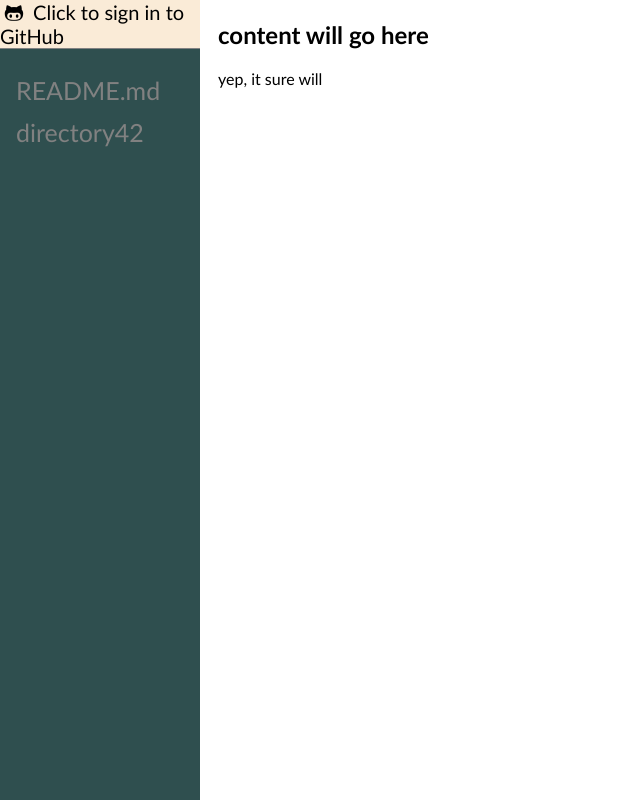
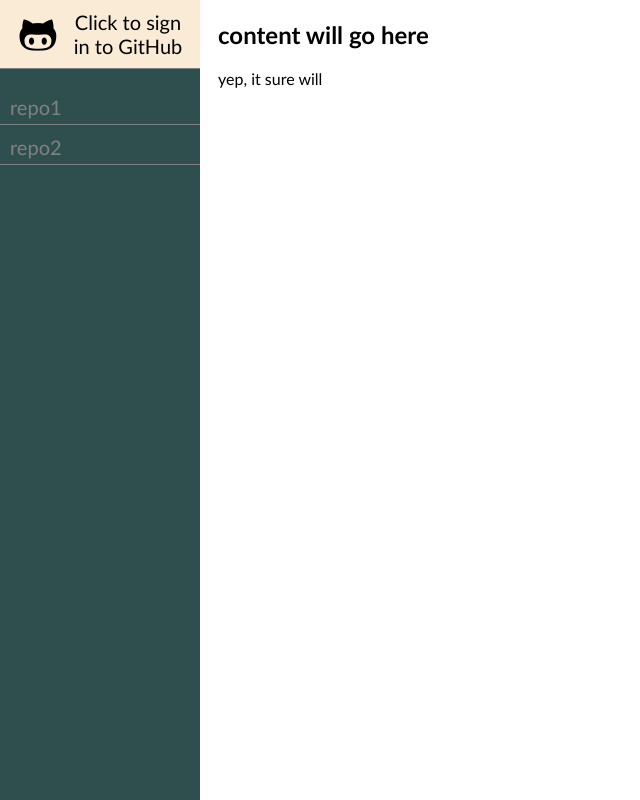
Before and after one commit to sjml/drax, an Angular app: page / in a window 1280 px wide. Shown: the whole page, without its empty margins (0-640 px from the left). Built offline with nearby package versions, Linux system fonts and the light colour scheme.

Commit message:
loading repo list!

```diff
--- a/src/app/githubaccess/githubaccess.component.html
+++ b/src/app/githubaccess/githubaccess.component.html
@@ -1,21 +1,25 @@
 <div class="sidebar">
-  <div class="gitHubInfo">
-    <div *ngIf="!this.user" (click)="attemptAuthorization()">
-      <span class="icon-github"></span> Click to sign in to GitHub
+  <div class="gitHubWidget">
+    <div *ngIf="!this.user" (click)="attemptAuthorization()" class="gitHubConnectPrompt">
+      <div class="icon-github"></div>
+      <div class="loginPrompt">Click to sign in to GitHub</div>
     </div>
-    <div *ngIf="this.user">
-      <img class="avatar" src="{{ this.user.avatarUrl }}" alt="{{ this.user.login }} avatar" />
-      <span class="username">{{ this.user.login }}</span>
-      <span *ngIf="this.user.fullName.length > 0" class="realname">{{ this.user.fullName }}</span>
+    <div *ngIf="this.user" class="gitHubUserInfo">
+      <img class="avatar" src="{{ this.user.avatarUrl }}&s=48" alt="{{ this.user.login }} avatar" />
+      <div class="username">{{ this.user.login }}</div>
+      <!-- <div *ngIf="this.user.fullName.length > 0" class="realname">{{ this.user.fullName }}</div> -->
     </div>
   </div>
 
-  <div class="repoNav">
-    <a href="#" class="fileItem">
-      README.md
-    </a>
-    <a href="#" class="folderItem">
-      directory42
-    </a>
+  <div *ngIf="this.user" class="repoInfo">
+    <div *ngIf="!this.currentRepo" class="repoSelect">
+      <div class="repoSelectPrompt">Choose a Repository</div>
+    </div>
   </div>
+
+  <ul class="gitHubNavList">
+    <li *ngFor="let node of currentNavList" class="gitHubNode">
+      {{ node.name }}
+    </li>
+  </ul>
 </div>
--- a/src/app/githubaccess/githubaccess.component.scss
+++ b/src/app/githubaccess/githubaccess.component.scss
@@ -10,24 +10,84 @@
   background-color: darkslategray;
   overflow-x: hidden;
 
-  .gitHubInfo {
+  .gitHubConnectPrompt {
+    :hover {
+      cursor: pointer;
+    }
+
     border-bottom: $sidebarItemColor solid 1px;
     background-color: antiquewhite;
-    margin-bottom: 20px;
     font-size: 20px;
+    padding: 10px;
+
+    display: flex;
+
+    .icon-github {
+      font-size: 40px;
+    }
+
+    .loginPrompt {
+      text-align: center;
+    }
   }
 
-  .repoNav {
-    a {
-      text-decoration: none;
-      color: $sidebarItemColor;
-      padding: 6px 8px 6px 16px;
-      display: block;
-      font-size: 25px;
+  .gitHubUserInfo {
+    border-bottom: $sidebarItemColor solid 1px;
+    background-color: antiquewhite;
+    font-size: 20px;
+    padding: 10px;
+
+    display: flex;
+    align-items: center;
+
+    .avatar {
+      margin-right: 10px;
     }
 
-    a:hover {
-      color: #f1f1f1;
+    .username {
+      font-size: 20px;
+      text-align: center;
+      width: 100%;
     }
   }
+
+  .repoInfo {
+    .repoSelect {
+      :hover {
+        cursor: pointer;
+      }
+
+      background-color: burlywood;
+      font-size: 20px;
+      text-align: center;
+    }
+  }
+
+  .gitHubNavList {
+    padding: 0;
+  }
+
+  .gitHubNode {
+    list-style: none;
+    font-size: 20px;
+    color: $sidebarItemColor;
+    padding: 10px 10px 5px 10px;
+    border-bottom: $sidebarItemColor solid 1px;
+  }
+
+  // .repoNav {
+  //   margin-top: 20px;
+
+  //   a {
+  //     text-decoration: none;
+  //     color: $sidebarItemColor;
+  //     padding: 6px 8px 6px 16px;
+  //     display: block;
+  //     font-size: 25px;
+  //   }
+
+  //   a:hover {
+  //     color: #f1f1f1;
+  //   }
+  // }
 }
--- a/src/app/githubaccess/githubaccess.component.ts
+++ b/src/app/githubaccess/githubaccess.component.ts
@@ -2,6 +2,29 @@ import { Component, OnInit } from '@angular/core';
 import { HttpClient, HttpHeaders } from '@angular/common/http';
 import { Observable } from 'rxjs/Observable';
 import { of } from 'rxjs/observable/of';
+
+import { Queries } from './graphqlQueries';
+
+class GitHubUser {
+  public fullName: string;
+  public login: string;
+  public avatarUrl: string;
+}
+
+class GitHubNode {
+  public name: string;
+  public fullPath: string;
+}
+
+class GitHubRepo extends GitHubNode {
+  public defaultBranch: string;
+  public isPrivate: boolean;
+  public description: string;
+}
+
+class GitHubItem extends GitHubNode {
+  public isDirectory: boolean;
+}
 
 @Component({
   selector: 'app-githubaccess',
@@ -14,6 +37,9 @@ export class GitHubAccessComponent implements OnInit {
 
   bearerToken: String = null;
   user: GitHubUser = null;
+  currentRepo: GitHubRepo = null;
+
+  currentNavList: GitHubNode[] = [];
 
   constructor(private http: HttpClient) { }
 
@@ -21,7 +47,22 @@ export class GitHubAccessComponent implements OnInit {
     this.bearerToken = localStorage.getItem('gitHubBearerToken');
     if (this.bearerToken !== null) {
       this.loadUser();
+      this.getRepositoryList().then(list => this.currentNavList = list);
     }
+
+    const fakeRepo1 = new GitHubRepo();
+    fakeRepo1.defaultBranch = 'master';
+    fakeRepo1.name = 'repo1';
+    fakeRepo1.description = 'An excellent repository.';
+    fakeRepo1.isPrivate = false;
+
+    const fakeRepo2 = new GitHubRepo();
+    fakeRepo2.defaultBranch = 'v2';
+    fakeRepo2.name = 'repo2';
+    fakeRepo2.description = 'A shitty, secret repository.';
+    fakeRepo2.isPrivate = true;
+
+    this.currentNavList = [fakeRepo1, fakeRepo2];
   }
 
   attemptAuthorization() {
@@ -57,6 +98,7 @@ export class GitHubAccessComponent implements OnInit {
     }, false);
 
     const popupRef = window.open(
+      // TODO: make this URL a configurable parameter
       'http://localhost:4201/auth/',
       'GitHub Authorization',
       'scrollbars=yes,width=' + popUpWidth + ',height=' + popUpHeight + ',top=' + top + ',left=' + left
@@ -72,22 +114,38 @@ export class GitHubAccessComponent implements OnInit {
     });
   }
 
-  getUserData(token: String): Promise<Object> {
+  private graphQlQuery(query: object): Observable<object> {
+    // TODO: give back nothing if we're not logged in
     return this.http.post(
-      this.GITHUB_URL,
-      {'query': '{viewer {name avatarUrl login}}'},
+      this.GITHUB_URL, query,
       {
-        headers: new HttpHeaders().set('Authorization', 'Bearer ' + token),
+        headers: new HttpHeaders().set('Authorization', 'Bearer ' + this.bearerToken),
         responseType: 'json'
       }
-    ).toPromise().then(response => {
+    );
+  }
+
+  getUserData(token: String): Promise<Object> {
+    return this.graphQlQuery(Queries.userInfo).toPromise().then(response => {
       return response['data']['viewer'];
     });
   }
+
+  getRepositoryList(): Promise<GitHubRepo[]> {
+    return this.graphQlQuery(Queries.repoInfo).toPromise().then(response => {
+      const repoList = [];
+      for (const repoNode of response['data']['viewer']['repositories']['edges']) {
+        const repo = repoNode.node;
+        // TODO: with this and with user, is there some shorthand to just shunt it in?
+        const newRepo = new GitHubRepo();
+        newRepo.name = repo.name;
+        newRepo.isPrivate = repo.isPrivate;
+        newRepo.description = repo.description;
+        newRepo.defaultBranch = repo.defaultBranchRef.name;
+        newRepo.fullPath = repo.name + ':' + repo.defaultBranchRef.name;
+        repoList.push(newRepo);
+      }
+      return repoList;
+    });
+  }
 }
-
-class GitHubUser {
-  public fullName: string;
-  public login: string;
-  public avatarUrl: string;
-}
--- /dev/null
+++ b/src/app/githubaccess/graphqlQueries.ts
@@ -0,0 +1,39 @@
+
+export namespace Queries {
+  export const userInfo = {
+    'query': `
+      {
+        viewer {
+          name
+          avatarUrl
+          login
+        }
+      }
+      `
+  };
+
+  export const repoInfo = {
+    'query': `
+      {
+        viewer {
+          repositories (orderBy: {field: CREATED_AT, direction: DESC}, first:20) {
+            pageInfo {
+              endCursor
+              hasNextPage
+            }
+            edges {
+              node {
+                name
+                isPrivate
+                description
+                defaultBranchRef {
+                  name
+                }
+              }
+            }
+          }
+        }
+      }
+      `
+  };
+}
```
